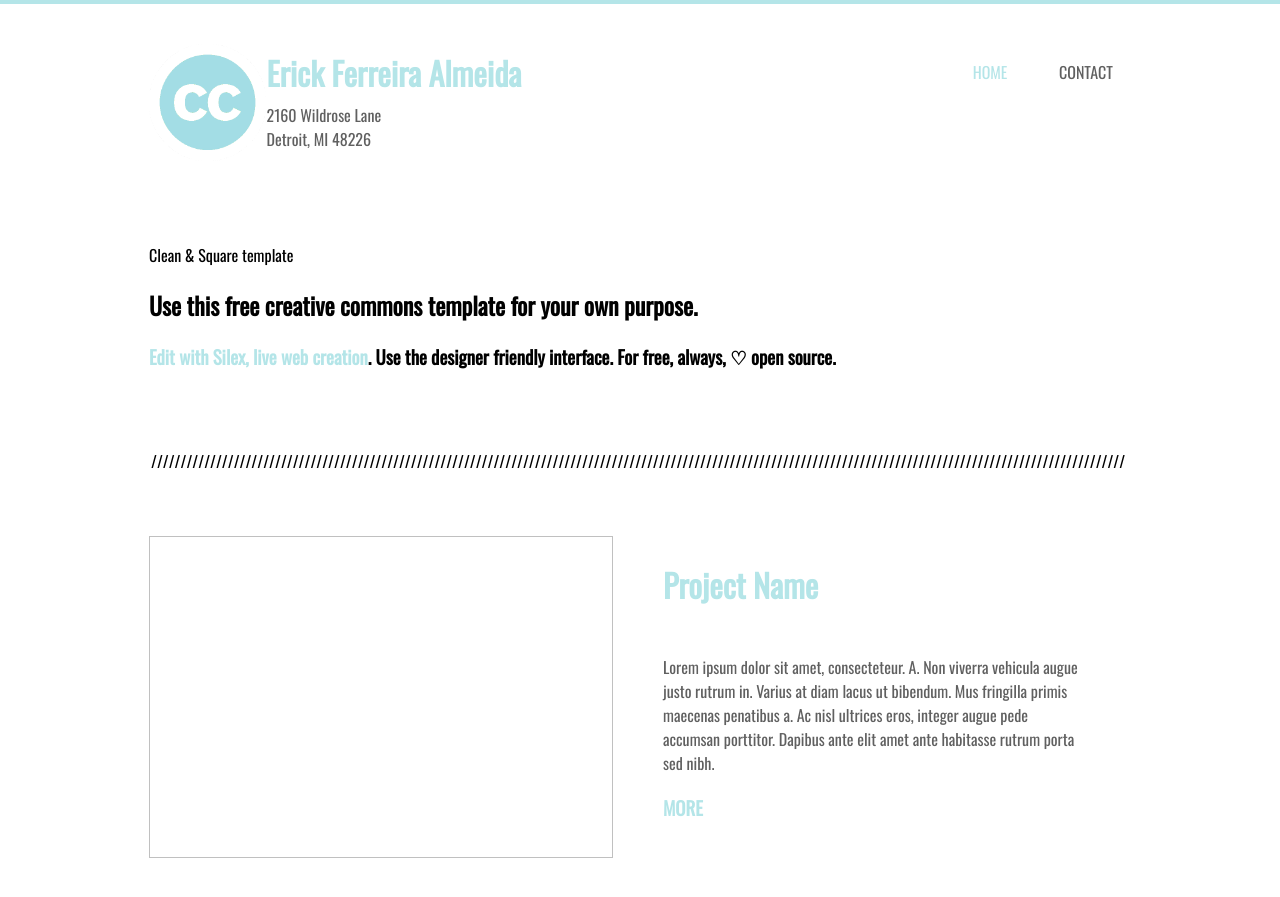
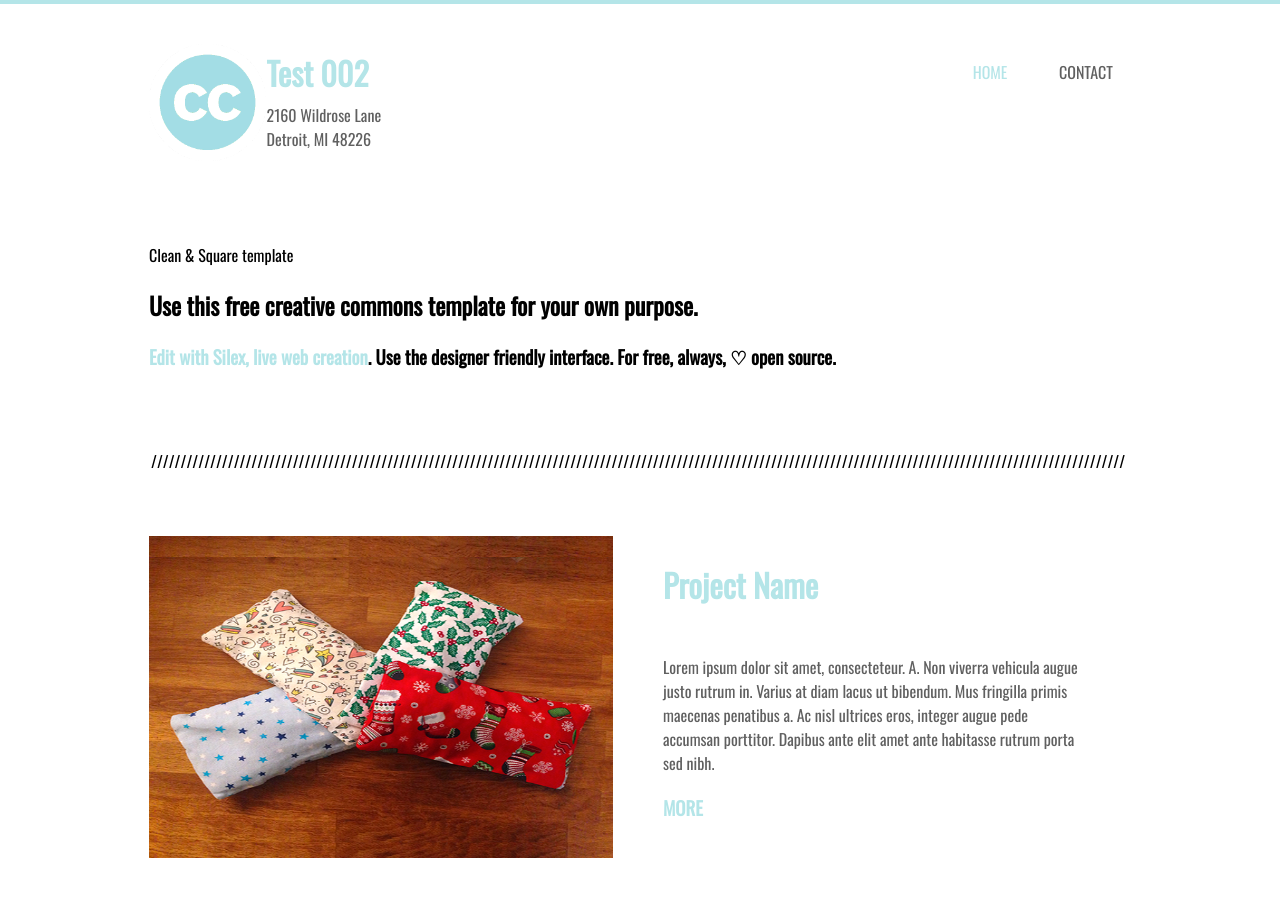
Before and after one commit to singchan/cloud-cannon-template, a Jekyll site: the page built from index.md, in a window 1280 px wide and 900 px high. Shown: the top 897 px of the window. Built offline with Jekyll 4.4.1, drawn with Linux system fonts in a browser that asks for light colours.

Commit message:
Updated 2 files via CloudCannon

```diff
--- a/_layouts/home.html
+++ b/_layouts/home.html
@@ -1,7 +1,7 @@
-<!doctype html><html lang=""><head>
+<!DOCTYPE html><html lang=""><head>
     <title>Clean &amp; Square free template</title>
-    <meta charset="UTF-8">
-    <meta name="generator" content="Silex v2.2.12">
+    <meta charset="UTF-8" />
+    <meta name="generator" content="Silex v2.2.12" />
 
 
 
@@ -10,8 +10,8 @@
 
 
     <script type="text/javascript" src="{{ site.url }}{{ site.baseurl }}/js/front-end.js"></script>
-    <link rel="stylesheet" href="{{ site.url }}{{ site.baseurl }}/css/normalize.css">
-    <link rel="stylesheet" href="{{ site.url }}{{ site.baseurl }}/css/front-end.css">
+    <link rel="stylesheet" href="{{ site.url }}{{ site.baseurl }}/css/normalize.css" />
+    <link rel="stylesheet" href="{{ site.url }}{{ site.baseurl }}/css/front-end.css" />
 
 
 
@@ -59,20 +59,20 @@
 
 
 
-<link href="https://fonts.googleapis.com/css?family=Oswald" rel="stylesheet" class="silex-custom-font"><meta name="viewport" content="width=device-width, initial-scale=1"><script type="text/javascript" class="silex-script"></script><script src="{{ site.url }}{{ site.baseurl }}/js/script.js" type="text/javascript"></script><link href="{{ site.url }}{{ site.baseurl }}/css/styles.css" rel="stylesheet" type="text/css"><style>body { opacity: 0; transition: .25s opacity ease; }</style></head>
+<link href="https://fonts.googleapis.com/css?family=Oswald" rel="stylesheet" class="silex-custom-font" /><meta name="viewport" content="width=device-width, initial-scale=1" /><script type="text/javascript" class="silex-script"></script><script src="{{ site.url }}{{ site.baseurl }}/js/script.js" type="text/javascript"></script><link href="{{ site.url }}{{ site.baseurl }}/css/styles.css" rel="stylesheet" type="text/css" /><style>body { opacity: 0; transition: .25s opacity ease; }</style></head>
 
-<body data-silex-type="container-element" class="body-initial all-style enable-mobile prevent-resizable prevent-selectable editable-style silex-runtime silex-published" style="" data-current-page="page-home">
+<body data-silex-type="container-element" class="body-initial all-style enable-mobile prevent-resizable prevent-selectable editable-style silex-runtime silex-published" data-current-page="page-home">
     <section data-silex-type="container-element" class="container-element editable-style silex-id-1483130857943-13 section-element small-height website-min-width hide-on-mobile prevent-resizable">
-        <div data-silex-type="container-element" class="editable-style silex-element-content website-width silex-id-1483130857943-12 container-element" style=""></div>
+        <div data-silex-type="container-element" class="editable-style silex-element-content website-width silex-id-1483130857943-12 container-element"></div>
     </section>
 
     <section data-silex-type="container-element" class="container-element editable-style silex-id-1483130355289-7 section-element website-min-width prevent-resizable" style="top: 0px; left: 0px;">
 
-    <div data-silex-type="container-element" class="editable-style silex-element-content website-width silex-id-1483130355289-6 container-element" style="">
+    <div data-silex-type="container-element" class="editable-style silex-element-content website-width silex-id-1483130355289-6 container-element">
 
 
 
-        <div data-silex-type="text-element" class="editable-style silex-id-1552772425150-3 text-element silex-component prevent-resizable hamburger-menu prevent-auto-z-index hide-on-desktop" style=""><div class="silex-element-content normal"><style>.hamburger-menu_1604748562631_283 {position: absolute; z-index: 20;}.silex-editor .hamburger-menu_1604748562631_283 nav {left: -9999px;}.hamburger-menu_1604748562631_283 nav ul {margin-top: 80px;}.hamburger-menu_1604748562631_283 nav {opacity: 0; position: absolute; background-color: #B4E5E8; transition: left 1s ease, height 0s ease 1s; left: -300px; width: 300px; height: 20px;}.hamburger-menu_1604748562631_283.open nav {opacity: 1; height: 100vh; left: 0; transition: left 1s ease, height 0s ease 0s;}.hamburger-menu_1604748562631_283 .nav-container {z-index: 10; position: absolute;}.hamburger-menu_1604748562631_283.open .nav-container {}.hamburger-menu_1604748562631_283 .hamburger-btn {z-index: 20; cursor: pointer; position: absolute;}.hamburger-menu_1604748562631_283 .hamburger-btn span {display: block; width: 30px; height: 5px; margin-bottom: 3px; position: relative; background-color: #000000; border: 1px solid #ffffff; border-radius: 3px; transition: border-color 0.1s ease-in,
+        <div data-silex-type="text-element" class="editable-style silex-id-1552772425150-3 text-element silex-component prevent-resizable hamburger-menu prevent-auto-z-index hide-on-desktop"><div class="silex-element-content normal"><style>.hamburger-menu_1604748562631_283 {position: absolute; z-index: 20;}.silex-editor .hamburger-menu_1604748562631_283 nav {left: -9999px;}.hamburger-menu_1604748562631_283 nav ul {margin-top: 80px;}.hamburger-menu_1604748562631_283 nav {opacity: 0; position: absolute; background-color: #B4E5E8; transition: left 1s ease, height 0s ease 1s; left: -300px; width: 300px; height: 20px;}.hamburger-menu_1604748562631_283.open nav {opacity: 1; height: 100vh; left: 0; transition: left 1s ease, height 0s ease 0s;}.hamburger-menu_1604748562631_283 .nav-container {z-index: 10; position: absolute;}.hamburger-menu_1604748562631_283.open .nav-container {}.hamburger-menu_1604748562631_283 .hamburger-btn {z-index: 20; cursor: pointer; position: absolute;}.hamburger-menu_1604748562631_283 .hamburger-btn span {display: block; width: 30px; height: 5px; margin-bottom: 3px; position: relative; background-color: #000000; border: 1px solid #ffffff; border-radius: 3px; transition: border-color 0.1s ease-in,
       opacity 0.1s ease-in,
       transform 0.1s ease-in,
       background 0.1s ease-in;}.hamburger-menu_1604748562631_283.open .hamburger-btn span {border-color: rgba(255, 255, 255, 0);}.hamburger-menu_1604748562631_283 .hamburger-btn span:first-child {transform-origin: 4px -2px;}.hamburger-menu_1604748562631_283.open .hamburger-btn span:first-child {transform: rotate(45deg) translate(7px, -4px);}.hamburger-menu_1604748562631_283.open .hamburger-btn span:nth-last-child(2) {opacity: 0;}.hamburger-menu_1604748562631_283 .hamburger-btn span:nth-child(3) {transform-origin: -11px 4px;}.hamburger-menu_1604748562631_283.open .hamburger-btn span:nth-child(3) {transform: rotate(-45deg) translate(0, 12px);}</style>
@@ -85,12 +85,12 @@
     </div>
     <div class="nav-container">
       <div class="prevent-scale">
-        <nav role="navigation" class="">
+        <nav role="navigation">
             <ul>
 
                 <li><a href="home.html" class="page-link-active">Home</a></li>
 
-                <li><a href="contact.html" class="">Contact</a></li>
+                <li><a href="contact.html">Contact</a></li>
 
                 <li><a href="https://www.silex.me/">Powered by Silex</a></li>
 
@@ -131,28 +131,26 @@
   close();
 })();
 </script>
-</div></div><div data-silex-type="container-element" class="editable-style container-element silex-id-1594114016137-2 hide-on-desktop" style=""></div><div data-silex-type="text-element" class="editable-style text-element silex-id-1436036522018-5 nav hide-on-mobile" style="">
+</div></div><div data-silex-type="container-element" class="editable-style container-element silex-id-1594114016137-2 hide-on-desktop"></div><div data-silex-type="text-element" class="editable-style text-element silex-id-1436036522018-5 nav hide-on-mobile">
                     <div class="silex-element-content normal"><p>
                         <a href="home.html" class="page-link-active">HOME</a>
                     </p></div>
-                </div><div data-silex-type="text-element" class="editable-style text-element silex-id-1436036521917-4 nav hide-on-mobile" style="">
+                </div><div data-silex-type="text-element" class="editable-style text-element silex-id-1436036521917-4 nav hide-on-mobile">
                     <div class="silex-element-content normal">
-                        <p><a href="contact.html" class="">CONTACT</a>
+                        <p><a href="contact.html">CONTACT</a>
                     </p></div>
-                </div><a href="home.html" data-silex-type="image-element" class="editable-style image-element silex-id-1436036524431-29 page-link-active" style="">
-                    <img src="{{ site.url }}{{ site.baseurl }}/assets/cc.png" class="">
-                </a><a href="home.html" data-silex-type="text-element" class="editable-style text-element silex-id-1436036524330-28 page-link-active grey-text editable" style="">
+                </div><a href="home.html" data-silex-type="image-element" class="editable-style image-element silex-id-1436036524431-29 page-link-active">
+                    <img src="{{ site.url }}{{ site.baseurl }}/assets/cc.png" />
+                </a><a href="home.html" data-silex-type="text-element" class="editable-style text-element silex-id-1436036524330-28 page-link-active grey-text editable">
                     <div class="silex-element-content normal">
-                        <h1>Erick Ferreira Almeida</h1><p>2160 Wildrose Lane
-                        <br>Detroit, MI 48226</p></div>
+                        <h1>Test 002<br /></h1><p>2160 Wildrose Lane
+                        <br />Detroit, MI 48226</p></div>
                 </a></div></section><section data-silex-type="container-element" class="container-element editable-style silex-id-1483131519736-31 section-element website-min-width prevent-resizable page-home paged-element paged-element-visible">
-        <div data-silex-type="container-element" class="editable-style silex-element-content website-width silex-id-1483131519736-30 container-element" style="">
+        <div data-silex-type="container-element" class="editable-style silex-element-content website-width silex-id-1483131519736-30 container-element">
 
-        <div data-silex-type="text-element" class="editable-style text-element silex-id-1436036524230-27 editable" style="">
-                <div class="silex-element-content normal">
-                    Clean &amp; Square template
-                    <h2>Use this free creative commons template for your own purpose.&nbsp;</h2>
-                    <h3><a href="//www.silex.me">Edit with Silex, live web creation</a>.&nbsp;Use the designer friendly interface. For free, always,&nbsp;♡ open source.</h3>
+        <div data-silex-type="text-element" class="editable-style text-element silex-id-1436036524230-27 editable">
+                <div class="silex-element-content normal">Clean &amp; Square template<h2>Use this free creative commons template for your own purpose.&nbsp;</h2>
+                    <h3><a href="//www.silex.me">Edit with Silex, live web creation</a>. Use the designer friendly interface. For free, always, ♡ open source.</h3>
                 </div>
             </div></div>
     </section>
@@ -160,7 +158,7 @@
 
 
     <section data-silex-type="container-element" class="container-element editable-style section-element silex-id-1483130397853-8 website-min-width prevent-resizable page-home paged-element paged-element-visible">
-        <div data-silex-type="container-element" class="editable-style silex-element-content website-width container-element silex-id-1483130397854-9" style="">
+        <div data-silex-type="container-element" class="editable-style silex-element-content website-width container-element silex-id-1483130397854-9">
 
 
 
@@ -169,16 +167,10 @@
                 <div class="silex-element-content normal">
                     /////////////////////////////////////////////////////////////////////////////////////////////////////////////////////////////////////////////////////////////////////
                 </div>
-            </div><div data-silex-type="image-element" class="editable-style image-element silex-id-1483131239727-16" style=""><img class="editable"></div><div data-silex-type="text-element" class="editable-style text-element silex-id-1436036523626-21 product-details editable">
+            </div><div data-silex-type="image-element" class="editable-style image-element silex-id-1483131239727-16"><img class="editable" src="/assets/bouill.png" width="512" height="512" /></div><div data-silex-type="text-element" class="editable-style text-element silex-id-1436036523626-21 product-details editable">
                 <div class="silex-element-content normal">
-                    <h1>Project Name</h1>
-
-                        <br>
-
-
-                        <p>Lorem ipsum dolor sit amet, consecteteur. A. Non viverra vehicula augue justo rutrum in. Varius at diam lacus ut bibendum. Mus fringilla primis maecenas penatibus a. Ac nisl ultrices eros, integer augue pede accumsan porttitor.
-                            Dapibus ante elit amet ante habitasse rutrum porta sed nibh. <br></p><h3><a href="home.html" class="page-link-active">MORE</a></h3>
-
+                    <h1>Project Name</h1>&nbsp;<p>Lorem ipsum dolor sit amet, consecteteur. A. Non viverra vehicula augue justo rutrum in. Varius at diam lacus ut bibendum. Mus fringilla primis maecenas penatibus a. Ac nisl ultrices eros, integer augue pede accumsan porttitor. Dapibus ante elit amet ante habitasse rutrum porta sed nibh.</p>
+                    <h3><a class="page-link-active" href="home.html">MORE</a></h3>
                 </div>
             </div></div>
     </section>
@@ -242,22 +234,16 @@
                 <div class="silex-element-content normal">
                     /////////////////////////////////////////////////////////////////////////////////////////////////////////////////////////////////////////////////////////////////////
                 </div>
-            </div><div data-silex-type="image-element" class="editable-style image-element silex-id-1483131242515-21" style=""><img class="editable"></div><div data-silex-type="text-element" class="editable-style text-element silex-id-1483131239727-18 product-details editable">
+            </div><div data-silex-type="image-element" class="editable-style image-element silex-id-1483131242515-21"><img class="editable" src="/assets/pic08.jpg" width="368" height="256" /></div><div data-silex-type="text-element" class="editable-style text-element silex-id-1483131239727-18 product-details editable">
                 <div class="silex-element-content normal">
-                    <h1>Project Name</h1>
-
-                        <br>
-
-
-                        <p>Lorem ipsum dolor sit amet, consecteteur. A. Non viverra vehicula augue justo rutrum in. Varius at diam lacus ut bibendum. Mus fringilla primis maecenas penatibus a. Ac nisl ultrices eros, integer augue pede accumsan porttitor.
-                            Dapibus ante elit amet ante habitasse rutrum porta sed nibh. <br></p><h3><a href="home.html" class="page-link-active">MORE</a></h3>
-
+                    <h1>Project Name</h1>&nbsp;<p>Lorem ipsum dolor sit amet, consecteteur. A. Non viverra vehicula augue justo rutrum in. Varius at diam lacus ut bibendum. Mus fringilla primis maecenas penatibus a. Ac nisl ultrices eros, integer augue pede accumsan porttitor. Dapibus ante elit amet ante habitasse rutrum porta sed nibh.</p>
+                    <h3><a class="page-link-active" href="home.html">MORE</a></h3>
                 </div>
             </div></div>
     </section>
     <section data-silex-type="container-element" class="container-element editable-style section-element silex-id-1483131242514-19 website-min-width prevent-resizable page-home paged-element paged-element-visible">
 
-        <div data-silex-type="container-element" class="editable-style silex-element-content website-width container-element silex-id-1483131242514-20" style="">
+        <div data-silex-type="container-element" class="editable-style silex-element-content website-width container-element silex-id-1483131242514-20">
 
 
 
@@ -266,16 +252,10 @@
                 <div class="silex-element-content normal">
                     /////////////////////////////////////////////////////////////////////////////////////////////////////////////////////////////////////////////////////////////////////
                 </div>
-            </div><div data-silex-type="image-element" class="editable-style image-element silex-id-1436036524028-25" style=""><img class="editable"></div><div data-silex-type="text-element" class="editable-style text-element silex-id-1483131242515-23 product-details editable">
+            </div><div data-silex-type="image-element" class="editable-style image-element silex-id-1436036524028-25"><img class="editable" src="/uploads/ios-7-purplr-wallpaper-desktop.jpg" width="2560" height="1600" /></div><div data-silex-type="text-element" class="editable-style text-element silex-id-1483131242515-23 product-details editable">
                 <div class="silex-element-content normal">
-                    <h1>Project Name</h1>
-
-                        <br>
-
-
-                        <p>Lorem ipsum dolor sit amet, consecteteur. A. Non viverra vehicula augue justo rutrum in. Varius at diam lacus ut bibendum. Mus fringilla primis maecenas penatibus a. Ac nisl ultrices eros, integer augue pede accumsan porttitor.
-                            Dapibus ante elit amet ante habitasse rutrum porta sed nibh. <br></p><h3><a href="home.html" class="page-link-active">MORE</a></h3>
-
+                    <h1>Project Name</h1>&nbsp;<p>Lorem ipsum dolor sit amet, consecteteur. A. Non viverra vehicula augue justo rutrum in. Varius at diam lacus ut bibendum. Mus fringilla primis maecenas penatibus a. Ac nisl ultrices eros, integer augue pede accumsan porttitor. Dapibus ante elit amet ante habitasse rutrum porta sed nibh.</p>
+                    <h3><a class="page-link-active" href="home.html">MORE</a></h3>
                 </div>
             </div></div>
     </section>
@@ -287,9 +267,10 @@
 
     <section data-silex-type="container-element" class="container-element editable-style section-element silex-id-1483130400381-10 website-min-width prevent-resizable">
         <div data-silex-type="container-element" class="editable-style silex-element-content website-width container-element silex-id-1483130400382-11">
-            <div data-silex-type="text-element" class="editable-style text-element silex-id-1436036522220-7 full-width small-text style-centered editable" style="">
+            <div data-silex-type="text-element" class="editable-style text-element silex-id-1436036522220-7 full-width small-text style-centered editable">
                 <div class="silex-element-content normal">
-                    <p>This is a creative commons template <br>for use in <a href="https://www.silex.me/">Silex website editor</a><br></p></div>
+                    <p>This is a creative commons template<br />for use in <a href="https://www.silex.me/">Silex website editor</a></p>
+                </div>
             </div>
         </div>
     </section>
```
Also changed, not shown: uploads/ios-7-purplr-wallpaper-desktop.jpg (added).
